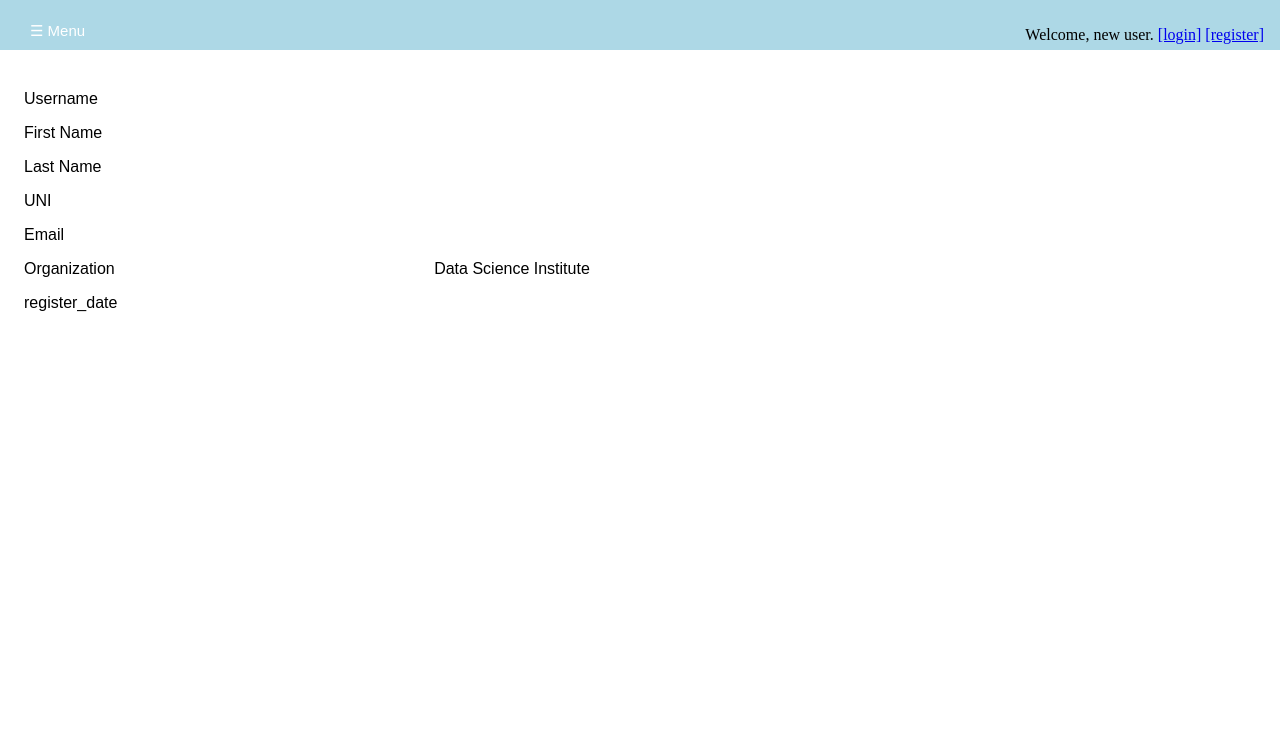
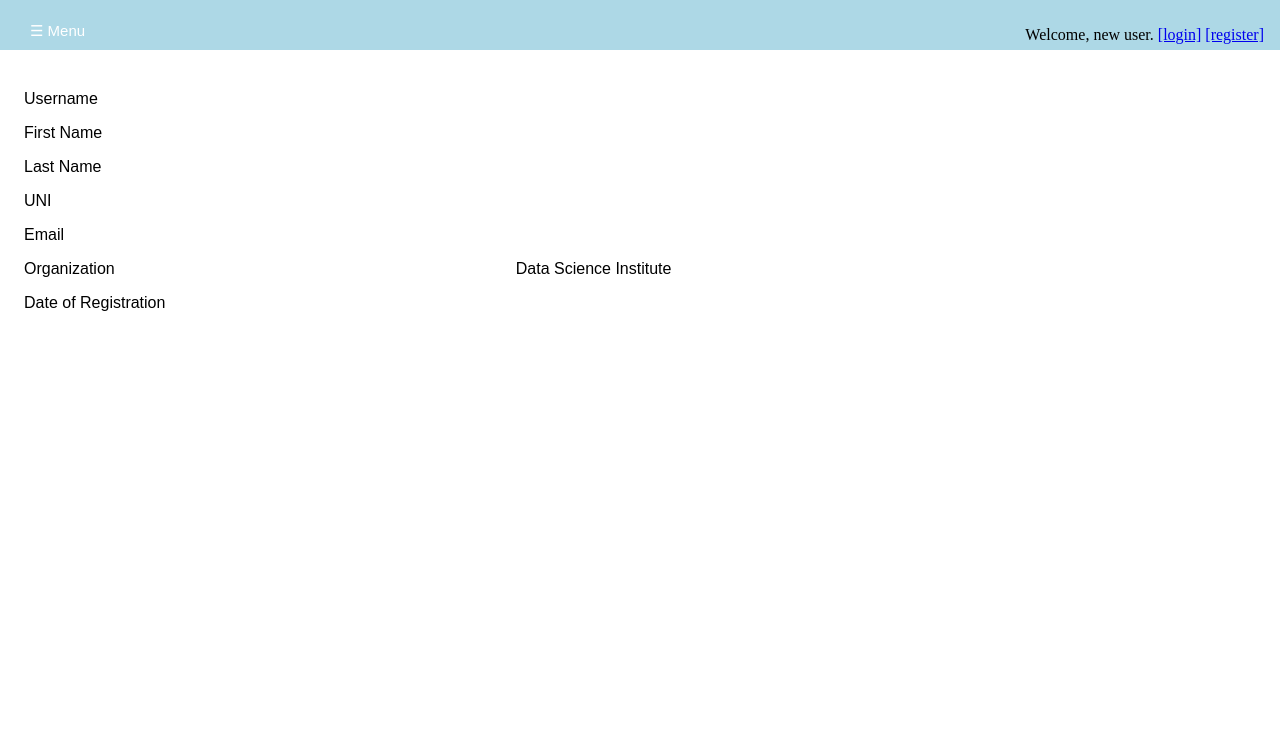
Before and after one commit to alexliyihao/auto-annotation-web, a Django app: template annotations/templates/annotations/profile.html in a window 1280 px wide. Shown: the part 69-800 px from the top of the page. Run offline with Django 3.2, Linux system fonts and the light colour scheme; the template is opened without the code that fills it: values that come from a table or form of the project are taken from there, others are empty; data comes from the database, SQL or seed files in the repository; both versions use the stored data as it was after the commit.

Commit message:
fixed a label spelling

```diff
--- a/annotations/templates/annotations/profile.html
+++ b/annotations/templates/annotations/profile.html
@@ -49,7 +49,7 @@
           <td>{{ organization }}<td>
         </tr>
         <tr>
-          <td>register_date<td>
+          <td>Date of Registration<td>
           <td>{{ register_date }}<td>
         </tr>
       </table>
```
Also changed, not shown: db.sqlite3.
